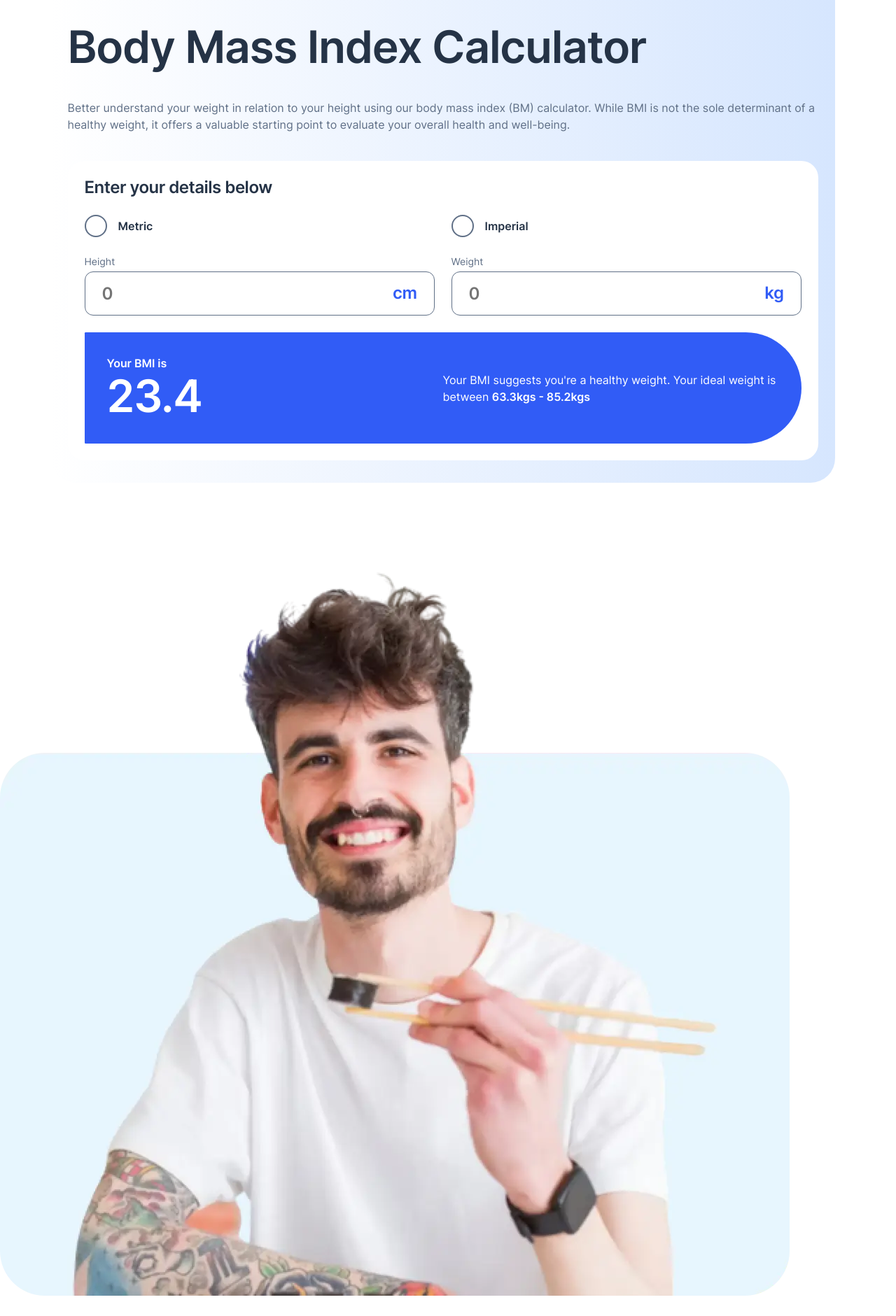
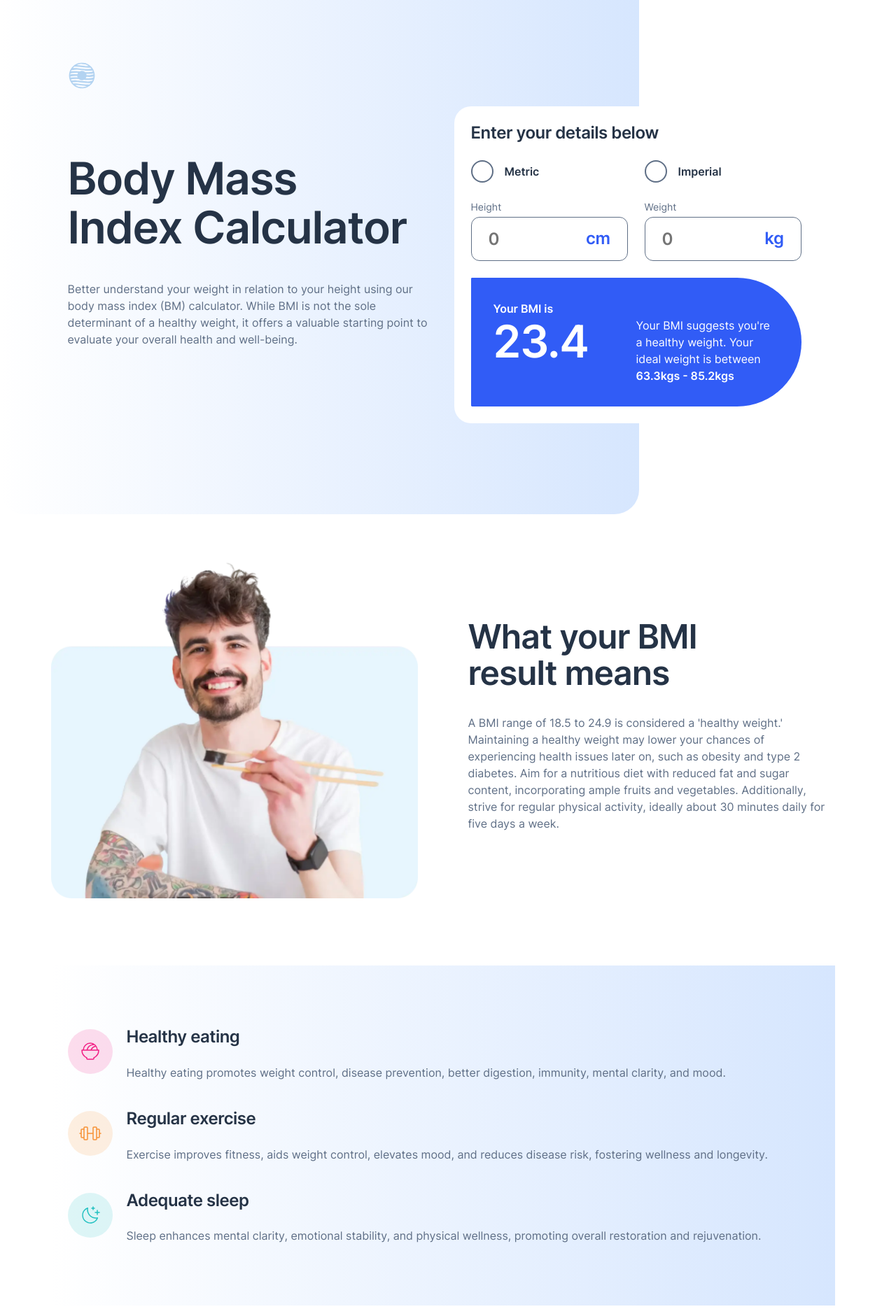
Before and after one commit to katrien-s/fe-26-006-bmi-calculator, a website: page public/index.html in a window 1280 px wide. Shown: the top 1881 px of the page at 70% size. Drawn offline with nearby package versions, Linux system fonts and the light colour scheme.

Commit message:
FOrm & Intro section wrap up

```diff
--- a/public/index.html
+++ b/public/index.html
@@ -15,14 +15,19 @@
 	</head>
 	<body>
 		<main class="flow">
-			<section class="section--intro wrapper">
+			<section class="section--intro">
+				<div class="wrapper">
+					<img src="assets/images/logo.svg" class="bmi-logo" alt="" />
+					<div class="section--intro__grid">
+						<div class="section--intro__text-wrapper">
 							<h1 class="section--intro__title">Body Mass Index Calculator</h1>
 							<p class="section--intro__text">
-					Better understand your weight in relation to your height using our
-					body mass index (BM) calculator. While BMI is not the sole determinant
-					of a healthy weight, it offers a valuable starting point to evaluate
-					your overall health and well-being.
+								Better understand your weight in relation to your height using
+								our body mass index (BM) calculator. While BMI is not the sole
+								determinant of a healthy weight, it offers a valuable starting
+								point to evaluate your overall health and well-being.
 							</p>
+						</div>
 						<div class="calculator">
 							<p class="looks-h3">Enter your details below</p>
 							<form action="" class="calculator__form">
@@ -50,7 +55,6 @@
 										>
 									</div>
 								</div>
-
 								<div class="calculator__inputs">
 									<div class="calculator__field">
 										<label class="calculator__label" for="height">Height</label>
@@ -84,10 +88,13 @@
 									<p class="calculator__score">23.4</p>
 								</div>
 								<p class="calculator__feedback">
-							Your BMI suggests you're <span>a healthy weight</span>. Your ideal
-							weight is between <span class="fw-600">63.3kgs - 85.2kgs</span>
+									Your BMI suggests you're <span>a healthy weight</span>. Your
+									ideal weight is between
+									<span class="fw-600">63.3kgs - 85.2kgs</span>
 								</p>
 							</output>
+						</div>
+					</div>
 				</div>
 			</section>
 			<section class="section--theory">
@@ -95,8 +102,8 @@
 					src="assets/images/image-man-eating.webp"
 					alt="Smiling young man in his twenties holding sushi with his chopsticks"
 				/>
-				<div class="wrapper">
-					<h2>What your BMI result means</h2>
+				<div class="section--theory__textblock">
+					<h2 class="section--theory__title">What your BMI result means</h2>
 					<p>
 						A BMI range of 18.5 to 24.9 is considered a 'healthy weight.'
 						Maintaining a healthy weight may lower your chances of experiencing
@@ -127,11 +134,13 @@
 							/>
 						</svg>
 					</div>
+					<div>
 						<h3>Healthy eating</h3>
 						<p>
 							Healthy eating promotes weight control, disease prevention, better
 							digestion, immunity, mental clarity, and mood.
 						</p>
+					</div>
 				</div>
 				<div class="card card--flat">
 					<div class="svg-wrapper">
@@ -151,11 +160,13 @@
 							/>
 						</svg>
 					</div>
+					<div>
 						<h3>Regular exercise</h3>
 						<p>
 							Exercise improves fitness, aids weight control, elevates mood, and
 							reduces disease risk, fostering wellness and longevity.
 						</p>
+					</div>
 				</div>
 				<div class="card card--flat">
 					<div class="svg-wrapper">
@@ -175,17 +186,19 @@
 							/>
 						</svg>
 					</div>
+					<div>
 						<h3>Adequate sleep</h3>
 						<p>
 							Sleep enhances mental clarity, emotional stability, and physical
 							wellness, promoting overall restoration and rejuvenation.
 						</p>
 					</div>
+				</div>
 			</section>
 			<section class="section--limits wrapper">
 				<div class="section--limits__intro">
-					<h2 class="mobile-center">Limitations of BMI</h2>
-					<p class="mobile-center">
+					<h2 class="section--limits__title">Limitations of BMI</h2>
+					<p class="">
 						Although BMI is often a practical indicator of healthy weight, it is
 						not suited for every person. Specific groups should carefully
 						consider their BMI outcomes, and in certain cases, the measurement
--- a/src/sass/style.scss
+++ b/src/sass/style.scss
@@ -325,6 +325,10 @@ body {
 	padding-inline: $spacing-inline;
 	padding-block: $spacing-block;
 	margin-inline: auto;
+
+	@include mq($bp-wide) {
+		padding-block: $size-88;
+	}
 }
 
 .sr-only {
@@ -371,15 +375,20 @@ h1 {
 	@include text-preset-2;
 	text-align: center;
 
-	@include mq($bp-tablet) {
+	@include mq($bp-desktop) {
 		@include text-preset-1;
 		text-align: left;
 	}
 }
 
 h2 {
-	@include text-preset-2;
+	@include text-preset-3;
 	margin-block-end: $size-32;
+
+	@include mq($bp-desktop) {
+		@include text-preset-2;
+		text-align: left;
+	}
 }
 
 h3,
@@ -416,46 +425,6 @@ h4,
 /* Components        */
 /* ----------------  */
 
-// Radio Buttons
-.calculator {
-	&__radio-group {
-		display: grid;
-		grid-template-columns: repeat(2, 1fr);
-
-		&__radio {
-			display: flex;
-			align-items: center;
-			gap: $size-16;
-
-			&__radio-input {
-				appearance: none;
-				width: $size-32;
-				height: $size-32;
-				border: 2px solid $clr-grey-500;
-				border-radius: $radius-full;
-				cursor: pointer;
-
-				&:checked {
-					background-color: $clr-blue-500;
-					border: $size-8 solid $clr-blue-100;
-					outline: $size-4 solid $clr-blue-100;
-					outline-offset: -1px;
-				}
-			}
-		}
-	}
-}
-
-.card {
-	.svg-wrapper {
-		margin-block-end: $size-32;
-	}
-
-	@include mq($bp-tablet) {
-		padding: $size-32;
-	}
-}
-
 .card--elevated {
 	border-radius: $size-16;
 	padding: $size-24;
@@ -465,11 +434,32 @@ h4,
 	.flex-center {
 		--gap: #{$size-20};
 	}
+
+	@include mq($bp-tablet) {
+		padding: $size-32;
+	}
 }
 
 .card--flat {
+	.svg-wrapper {
+		margin-block-end: $size-32;
+	}
+
 	h3 {
 		margin-block-end: $size-24;
+	}
+
+	@include mq($bp-tablet) {
+		padding: unset;
+
+		> * {
+			align-self: center;
+		}
+
+		.svg-wrapper {
+			padding: unset;
+			margin: unset;
+		}
 	}
 }
 
@@ -488,17 +478,27 @@ h4,
 }
 
 /* ----------------  */
-/* Navigation        */
-/* ----------------  */
-
-/* ----------------  */
 /* Sections          */
 /* ----------------  */
 
 .section--intro {
-	background: $clr-gradient;
-	border-bottom-left-radius: $radius-35;
-	border-bottom-right-radius: $radius-35;
+	position: relative;
+
+	&::before {
+		content: '';
+		position: absolute;
+		background: $clr-gradient;
+		border-bottom-left-radius: $radius-35;
+		border-bottom-right-radius: $radius-35;
+		width: 100%;
+		height: 650px;
+		z-index: -1;
+	}
+
+	&__text,
+	&__title {
+		text-align: center;
+	}
 
 	&__text {
 		margin-block: $size-32;
@@ -507,12 +507,96 @@ h4,
 			margin-block: $size-40;
 		}
 	}
+
+	.bmi-logo {
+		margin-block-end: $size-32;
+
+		@include mq($bp-tablet) {
+			margin-block-end: $size-40;
+		}
+
+    @include mq($bp-wide) {
+			margin-block-end: $size-24;
+		}
+	}
+
+	@include mq($bp-wide) {
+		&::before {
+			width: min(75%, calc(50% + #{$wrapper-max-width * 0.25}));
+      height: 735px;
+		}
+
+		&__text-wrapper {
+			align-self: center;
+		}
+
+		&__text,
+		&__title {
+			text-align: left;
+		}
+
+		.bmi-logo {
+			margin-inline: unset;
+		}
+	}
+
+	&__grid {
+		@include mq($bp-wide) {
+			display: grid;
+			grid-template-columns: repeat(2, 1fr);
+			gap: $size-32;
+		}
+	}
+}
+
+.bmi-logo {
+	margin-inline: auto;
+	width: 40px;
+	height: 40px;
+}
+
+.section--theory {
+	&__title {
+		@include text-preset-3;
+		margin-block-start: $size-48;
+	}
+
+	@include mq($bp-desktop) {
+		display: grid;
+		grid-template-columns: repeat(2, 1fr);
+		gap: $size-72;
+
+		&__textblock {
+			align-self: center;
+		}
+
+		&__title {
+			@include text-preset-2;
+			margin-block-start: unset;
+		}
+	}
+
+	// even kijken hoe we het beeld links laten aflopen en rechts de tekst laten eindigen op de wrapper-breedte
+	// breedte klopt ppk niet meer overflow op tablet-size
+
+	@include mq($bp-desktop) {
+		width: $wrapper-max-width;
+		margin-inline: auto;
+	}
 }
 
 .section--tips {
 	display: grid;
 	gap: $size-40;
 	background: $clr-gradient;
+
+	@include mq($bp-tablet) {
+		.card {
+			display: grid;
+			grid-template-columns: auto 1fr;
+			gap: $size-20;
+		}
+	}
 }
 
 .section--limits {
@@ -520,10 +604,9 @@ h4,
 	gap: $size-16;
 
 	@include mq($bp-small) {
-		display: grid;
 		grid-template-columns: repeat(2, 1fr);
 
-		.section--limits__intro {
+		&__intro {
 			grid-column: 1 / -1;
 		}
 
@@ -532,7 +615,7 @@ h4,
 			max-width: 50%;
 			justify-self: center;
 
-			@include mq($bp-desktop) {
+			@include mq($bp-wide) {
 				grid-column: 7 / 11;
 				max-width: unset;
 				justify-self: unset;
@@ -545,10 +628,11 @@ h4,
 		grid-template-columns: repeat(12, 1fr);
 		gap: $size-32;
 
-		.section--limits__intro {
+		&__intro {
 			grid-column: 1/7;
 			grid-row: 1;
 		}
+
 		.card:nth-child(2) {
 			grid-column: 8/12;
 			grid-row: 1;
@@ -581,6 +665,10 @@ h4,
 	display: flex;
 	flex-direction: column;
 	gap: $size-24;
+
+	@include mq($bp-wide) {
+		align-self: center;
+	}
 
 	// Elements
 	&__form {
```
Also changed, not shown: src/index.html (+25 -12 lines), README.md, public/css/style.css, 1 other file. Lines whose indentation alone changed are shown as unchanged.
